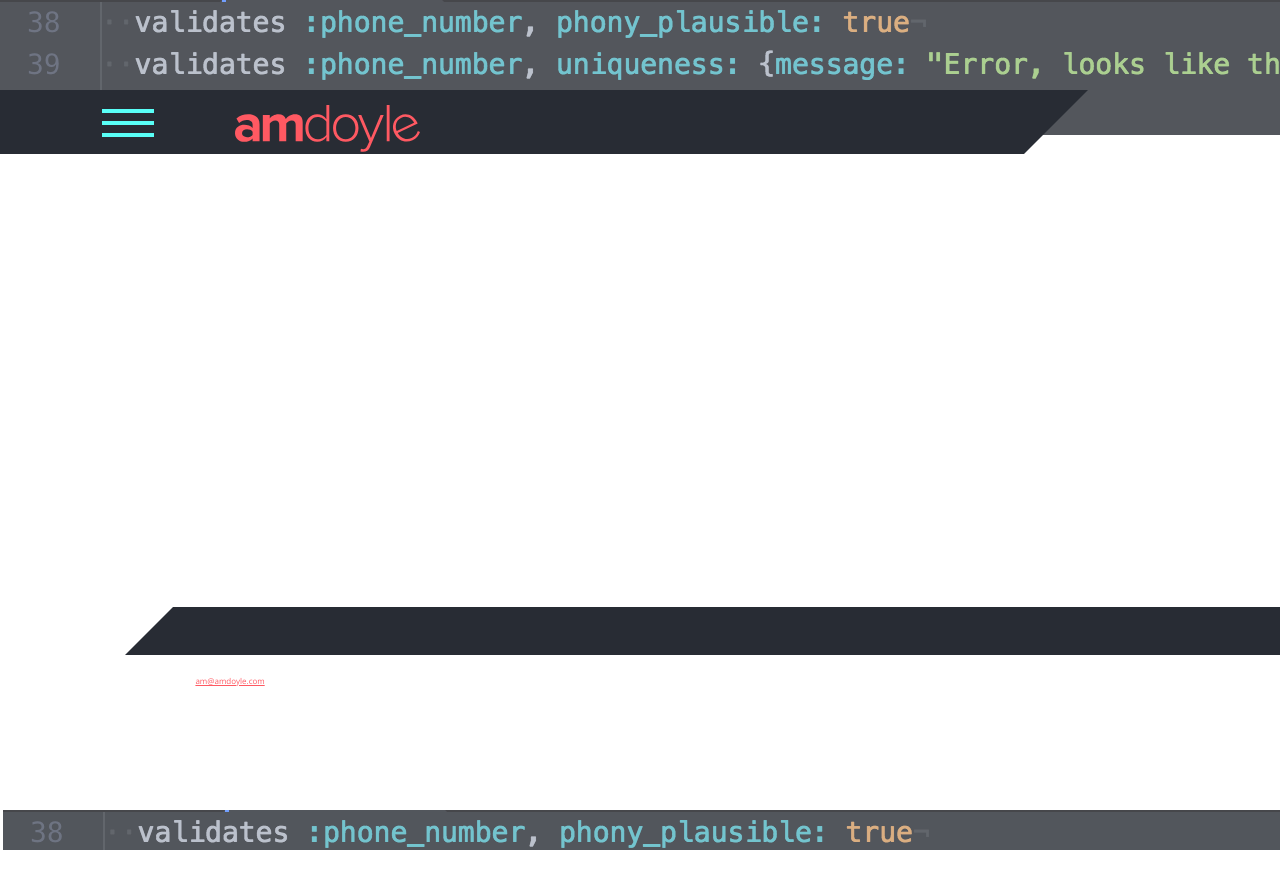
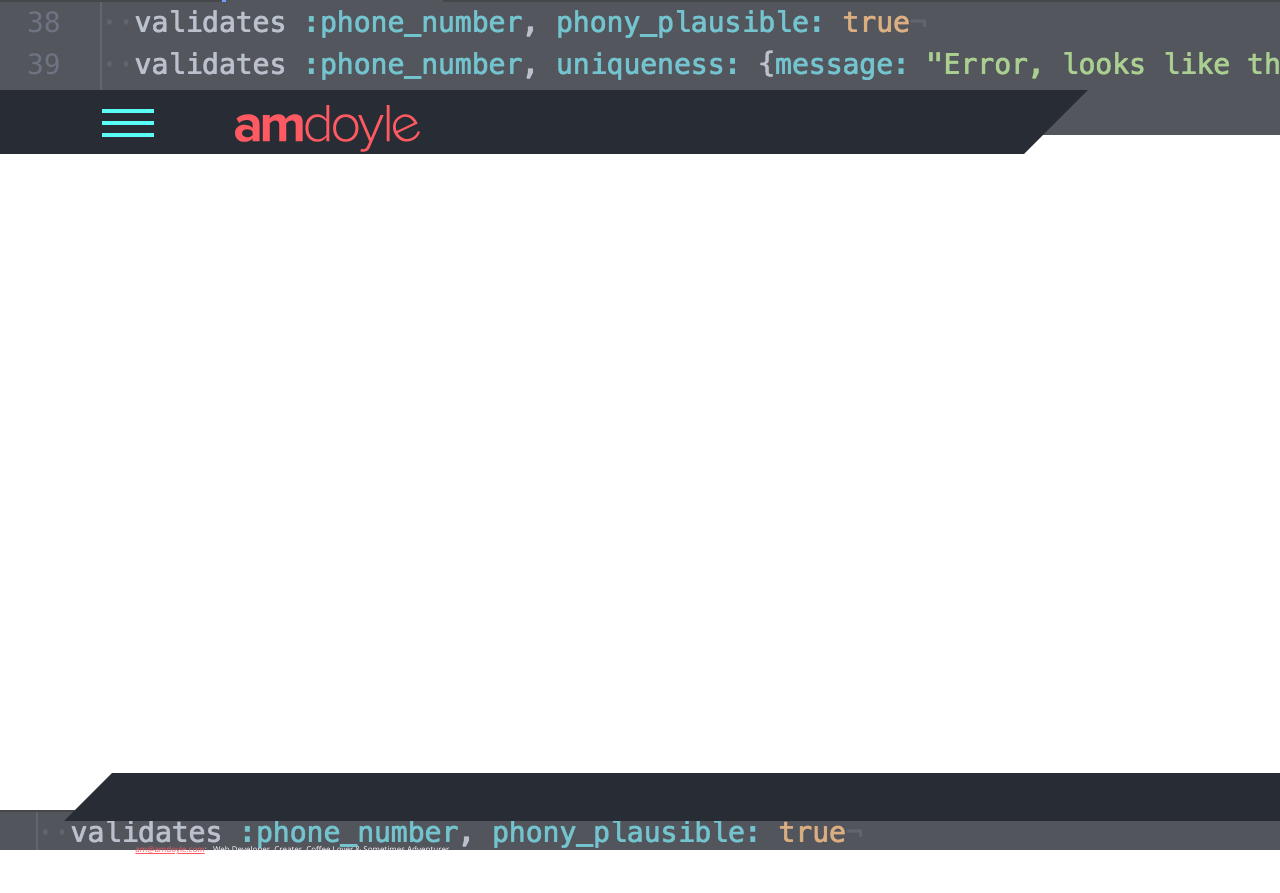
Before and after one commit to amdoyle/amdoyle, a Jekyll site: the page built from index.html, in a window 1280 px wide. Shown: the top 893 px of the page. Built offline with Jekyll 4.4.1, drawn with Linux system fonts in a browser that asks for light colours; nearby versions of some CDN libraries.

Commit message:
Update footer in all sizes

```diff
--- a/_sass/_layout.scss
+++ b/_sass/_layout.scss
@@ -153,7 +153,7 @@
   z-index: 0;
   display: flex;
   flex-direction: column;
-  padding: 0 0 5% 0;
+  padding: 0 0 10% 0;
   order: 2;
   flex: 1;
   margin-top: 30%;
@@ -175,7 +175,7 @@
 }
 
 .site-footer {
-  width: 95%;
+  width: 100vw;
   height: 0px;
   order: 3;
   margin-left: 7%;
@@ -186,7 +186,7 @@
 
 .footer-content {
   height: 100%;
-  margin: -20% -2% 5% 5%;
+  margin: -16% 0 5% 5%;
   border-bottom: 4em solid #282c34;
   border-left: 3em solid transparent;
   flex: 1;
@@ -206,7 +206,6 @@
   opacity: 0.8;
   background-image: url('../images/code.png');
   height: 5em;
-  width: 110vw;
   margin-left: -5%;
   z-index: -5;
   top: 91%;
@@ -215,6 +214,7 @@
 #about {
   display: flex;
   flex-direction: column;
+  padding-bottom: 2%;
  & img {
     width: 50%;
     margin: 0 15%;
@@ -294,6 +294,10 @@
     margin-top: -13%;
   }
 
+  .footer-content {
+    margin-top: -10%;
+  }
+
 }
 
 /* --------------- Mobile Landscape Orientation: iPhone 5 --------------- */
@@ -333,8 +337,11 @@
     }
   }
 
-  .footer-content p {
+  .footer-content {
+    margin-top: -8%;
+    & p {
     margin-top: 7%;
+    }
   }
 
 }
@@ -549,6 +556,7 @@
   .footer-content {
     border-bottom: 6em solid #282c34;
     border-left: 6em solid transparent;
+    margin-top: -6%;
      & p {
       margin-top: 4%;
     }
@@ -618,6 +626,10 @@
     }
   }
 
+  .footer-image {
+    height: 10em;
+  }
+
   .footer-content p {
     margin-top: 3%;
     padding-left: 0;
@@ -683,8 +695,11 @@
     }
   }
 
-  .footer-content p {
-    margin-top: 2%;
+  .footer-content {
+    margin-top: -3.75%;
+    & p {
+      margin-top: 2%;
+    }
   }
 
   #hamburger-nav.close-button span:before {
@@ -714,8 +729,11 @@
     margin-top: 10%;
   }
 
-  .footer-content p {
-    margin-top: 1.5%;
+  .footer-content {
+    margin-top: -2.75%;
+    & p {
+      margin-top: 1.5%;
+    }
   }
 }
 
@@ -732,4 +750,8 @@
   #logo img {
     margin-top: -3.75%;
   }
+
+  .footer-content {
+    margin-top: -2%;
+  }
 }
```
